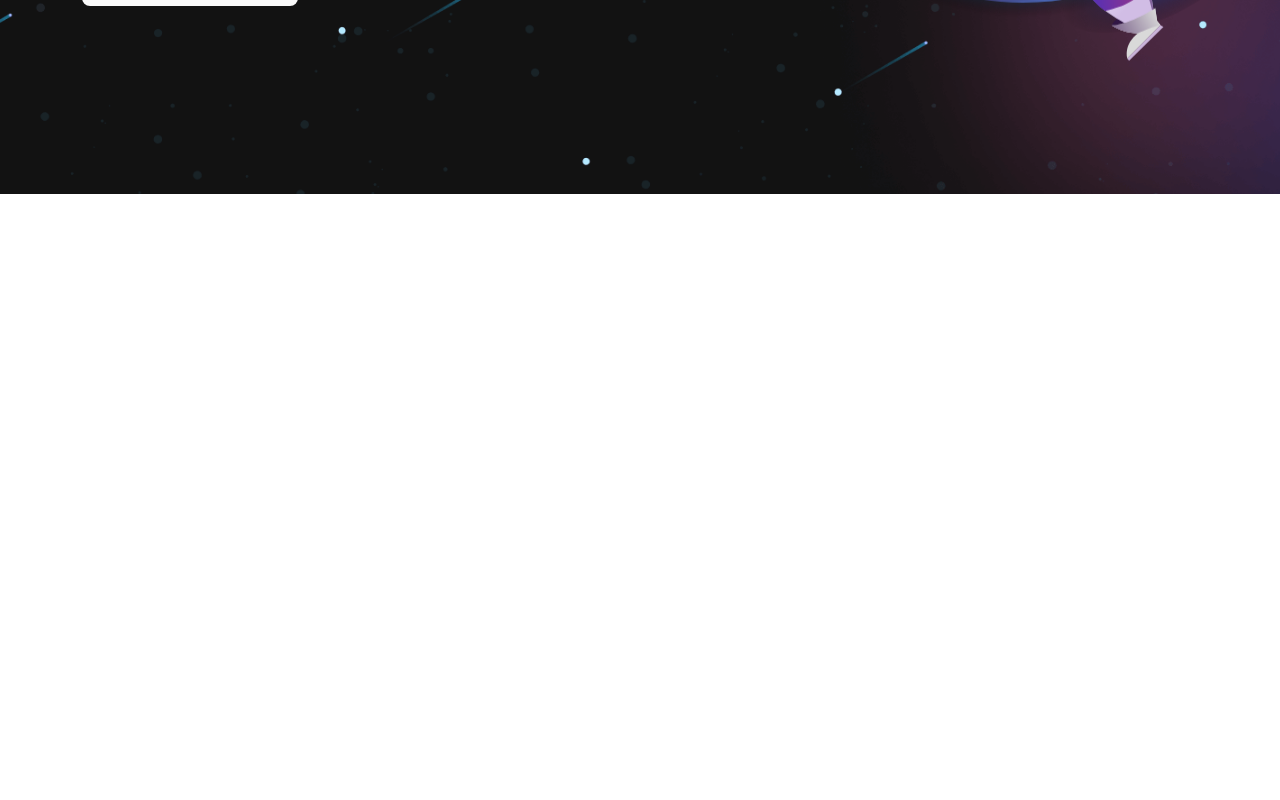
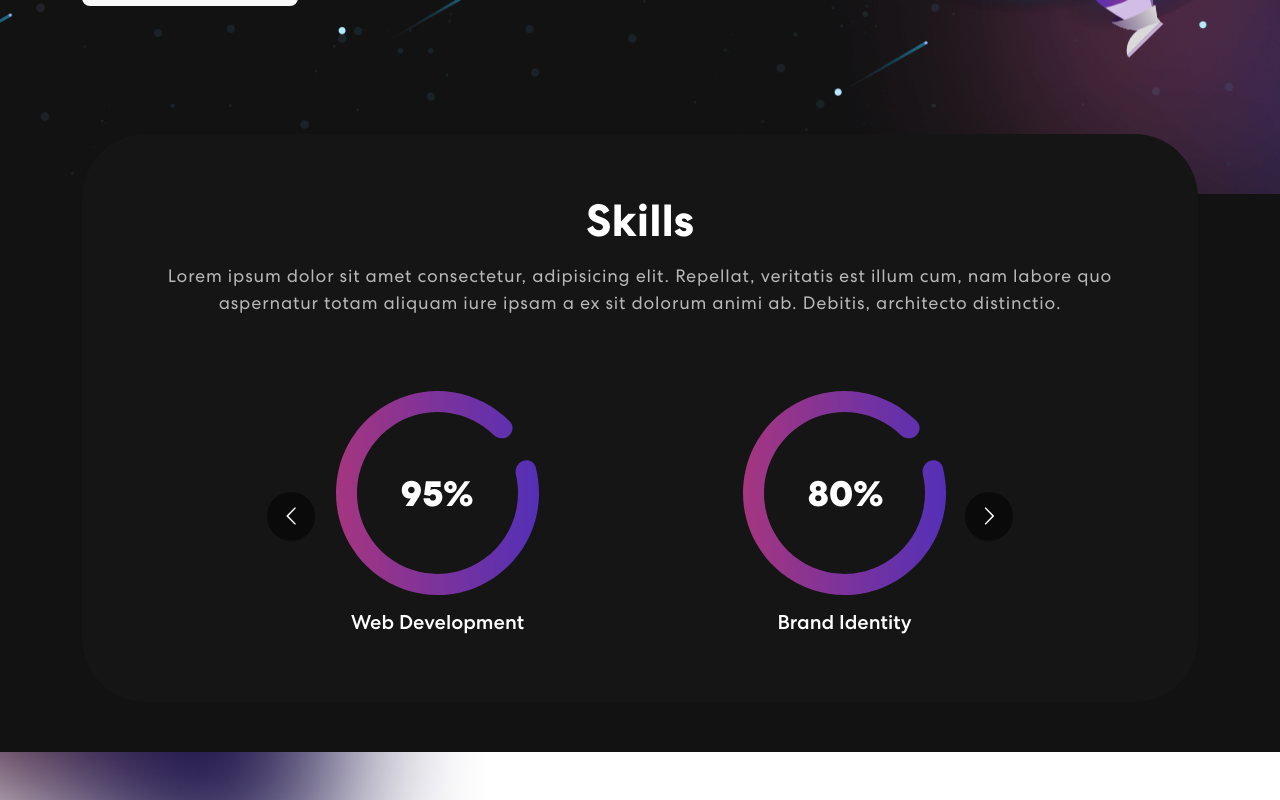
Before and after one commit to Francortiz-137/franco-ortiz-portfolio-react, a React (Vite) app: page / in a window 1280 px wide. Shown: the part 780-1580 px from the top of the page. Before the commit the page ends 974 px from the top, so only its background shows below. Built offline with nearby package versions, Linux system fonts and the light colour scheme.

Commit message:
Added Skill section

```diff
--- a/package.json
+++ b/package.json
@@ -12,7 +12,8 @@
   "dependencies": {
     "react": "^18.2.0",
     "react-bootstrap-icons": "^1.10.3",
-    "react-dom": "^18.2.0"
+    "react-dom": "^18.2.0",
+    "react-multi-carousel": "^2.8.4"
   },
   "devDependencies": {
     "@types/react": "^18.2.43",
--- a/src/App.css
+++ b/src/App.css
@@ -282,3 +282,50 @@ nav.navbar .navbar-toggler-icon{
     background-color: #282c34;
   }
 }
+
+/* Skills */
+
+.skill {
+  padding: 0 0 50px;
+  position: relative;
+}
+
+.skill-bx{
+  background: #151515;
+  border-radius:  64px;
+  text-align: center;
+  padding: 60px 50px;
+  margin-top: -60px;
+}
+
+.skill h2{
+  font-size:  45px;
+  font-weight:  700;
+}
+
+.skill p {
+  color: #B8B8B8;
+  font-size:  18px;
+  letter-spacing: 0.8px;
+  line-height: 1.5em;
+  margin: 14px 0 75px 0;
+}
+
+.skill-slider{
+  width: 80%;
+  margin: 0 auto;
+  position: relative;
+}
+
+.skill-slider .item img {
+  width: 50%;
+  margin: 0 auto 15px auto;
+}
+
+.background-image-left{
+  top: 28%;
+  position: absolute;
+  bottom: 0;
+  width: 40%;
+  z-index: -4;
+}
--- a/src/App.jsx
+++ b/src/App.jsx
@@ -1,6 +1,7 @@
 import { useState } from 'react';
 import { NavBar } from './components/NavBar';
 import { Banner } from './components/Banner';
+import { Skills } from './components/Skills';
 import './App.css';
 import 'bootstrap/dist/css/bootstrap.min.css';
 
@@ -10,6 +11,7 @@ function App() {
     <>
     <NavBar></NavBar>
     <Banner></Banner>
+    <Skills></Skills>
     </>
   )
 }
--- /dev/null
+++ b/src/components/Skills.jsx
@@ -0,0 +1,66 @@
+import Carousel from "react-multi-carousel";
+import "react-multi-carousel/lib/styles.css";
+import {Col, Container, Row} from "react-bootstrap";
+import meter1 from "../assets/img/meter1.svg";
+import meter2 from "../assets/img/meter2.svg";
+import meter3 from "../assets/img/meter3.svg";
+import colorSharp from "../assets/img/color-sharp.png";
+
+export const Skills = () => {
+    const responsive = {
+        superLargeDesktop: {
+            breakpoint: {max: 4000, min: 3000},
+            items: 5
+        },
+        desktop: {
+            breakpoint: {max: 3000, min: 1024},
+            items: 3
+        },
+        tablet:{
+            breakpoint: {max: 1024, min: 464},
+            items: 2
+        },
+        mobile: {
+            breakpoint: {max: 464, min: 0},
+            items: 1
+        }
+    };
+    return(
+        <>
+        <section className="skill" id="skills">
+            <Container>
+                <Row>
+                    <Col>
+                        <div className="skill-bx">
+                            <h2>
+                            Skills
+                            </h2>
+                            <p>Lorem ipsum dolor sit amet consectetur, adipisicing elit. Repellat, veritatis est illum cum, nam labore quo aspernatur totam aliquam iure ipsam a ex sit dolorum animi ab. Debitis, architecto distinctio.</p>
+                            <Carousel responsive={responsive} infinite={true} className="skill-slider">
+                                <div className="item">
+                                    <img src={meter1} alt="Image" />
+                                    <h5>Web Development</h5>
+                                </div>
+                                <div className="item">
+                                    <img src={meter2} alt="Image" />
+                                    <h5>Brand Identity</h5>
+                                </div>
+                                <div className="item">
+                                    <img src={meter3} alt="Image" />
+                                    <h5>Logo Design</h5>
+                                </div>
+                                <div className="item">
+                                    <img src={meter1} alt="Image" />
+                                    <h5>Web Development</h5>
+                                </div>
+                            </Carousel>
+                        </div>
+                        </Col>
+                    <Col></Col>
+                </Row>
+            </Container>
+            <img className="background-image-left" src={colorSharp}/>
+        </section>
+        </>
+    );
+}
```
Also changed, not shown: 1 other file (tests, documents, lock files or other folders).
